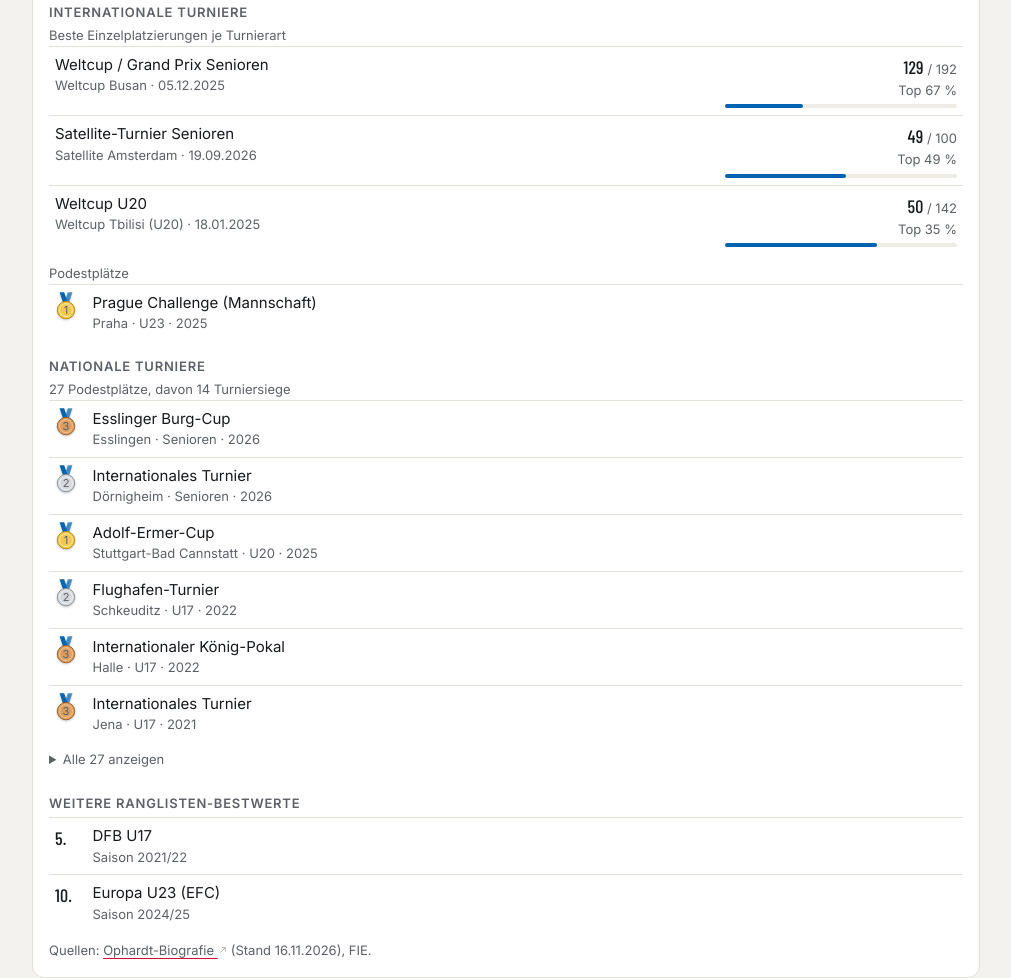
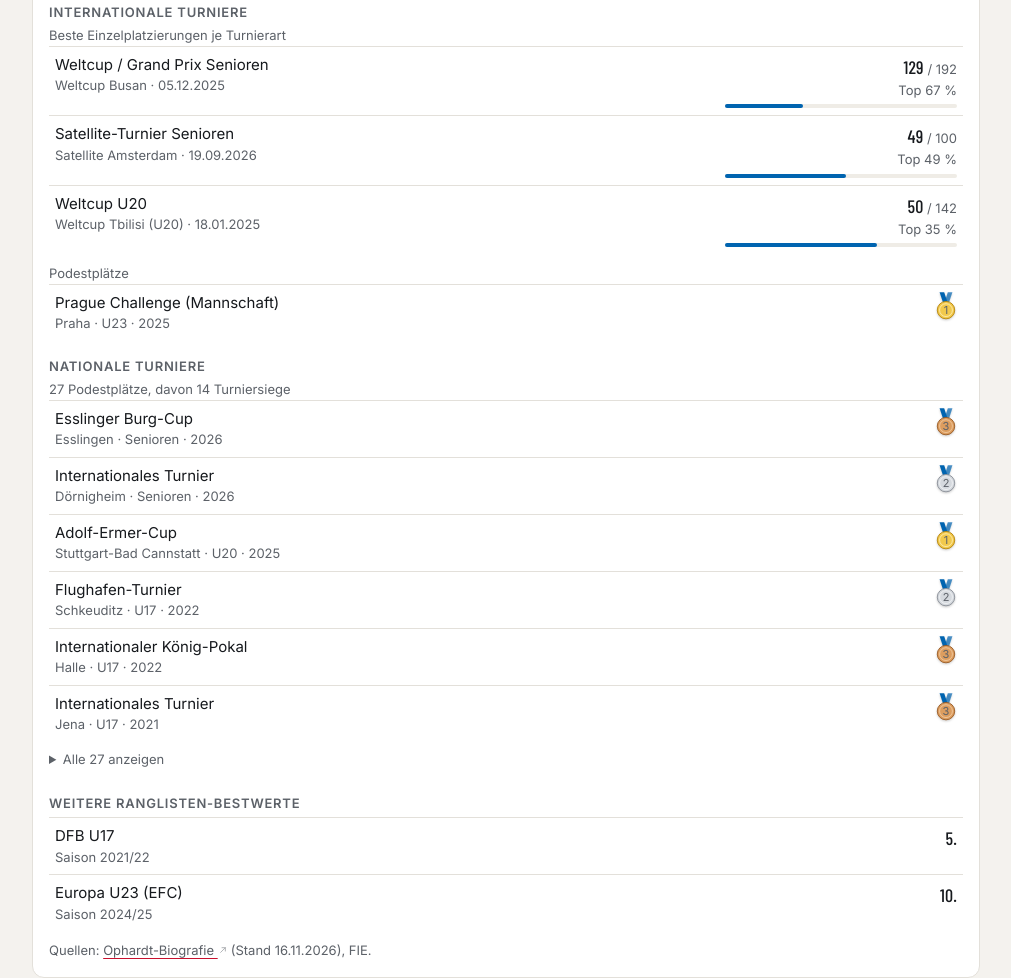
Before and after one commit to CornelliX/fechten-dashboard, a plain HTML site: page docs/index.html in a window 1280 px wide. Shown: the part 5672-6650 px from the top of the page, without its empty margins (134-1145 px from the left). Drawn offline with nearby package versions, Linux system fonts and the light colour scheme.

Commit message:
Statistik: Platzierungen überall rechtsbündig wie bei den Meisterschaften
Co-Authored-By: Claude Opus 5.5 <noreply@anthropic.com>

```diff
--- a/docs/index.html
+++ b/docs/index.html
@@ -451,7 +451,7 @@ function renderStats(s, hist, career) {
   const minRank = xs => { const v = xs.map(Number).filter(n => n > 0); return v.length ? Math.min(...v) : null; };
   const tile = (lbl, val, sub) => `<div><div class="lbl">${lbl}</div><span class="num">${val}</span><div class="sub">${sub}</div></div>`;
   // Wettbewerbe mit Medaille, Ranglistenplätze (medals = false) immer als Zahl
-  const rankRow = (place, main, sub, medals = true) => `<tr><td style="width:2.5em">${medals ? placeNum(place) : `<span class="num" style="font-size:18px">${int(place)}.</span>`}</td><td>${main}<div class="sub">${sub}</div></td></tr>`;
+  const rankRow = (place, main, sub, medals = true) => `<tr><td>${main}<div class="sub">${sub}</div></td><td class="r" style="width:4em">${medals ? placeNum(place) : `<span class="num" style="font-size:18px">${int(place)}.</span>`}</td></tr>`;
 
   // Ranglisten-Bestwerte: Ophardt-Saison X = X/X+1; FIE-Saison X = X-1/X
   const R = (career && career.rankings || []).filter(r => r.weapon === 'Florett');
```
